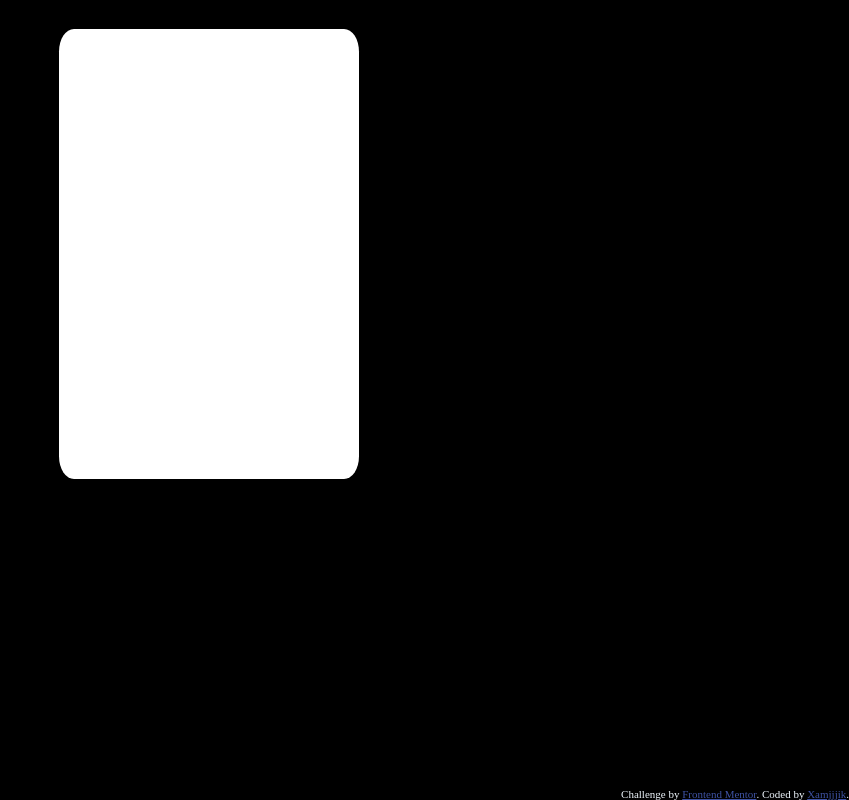
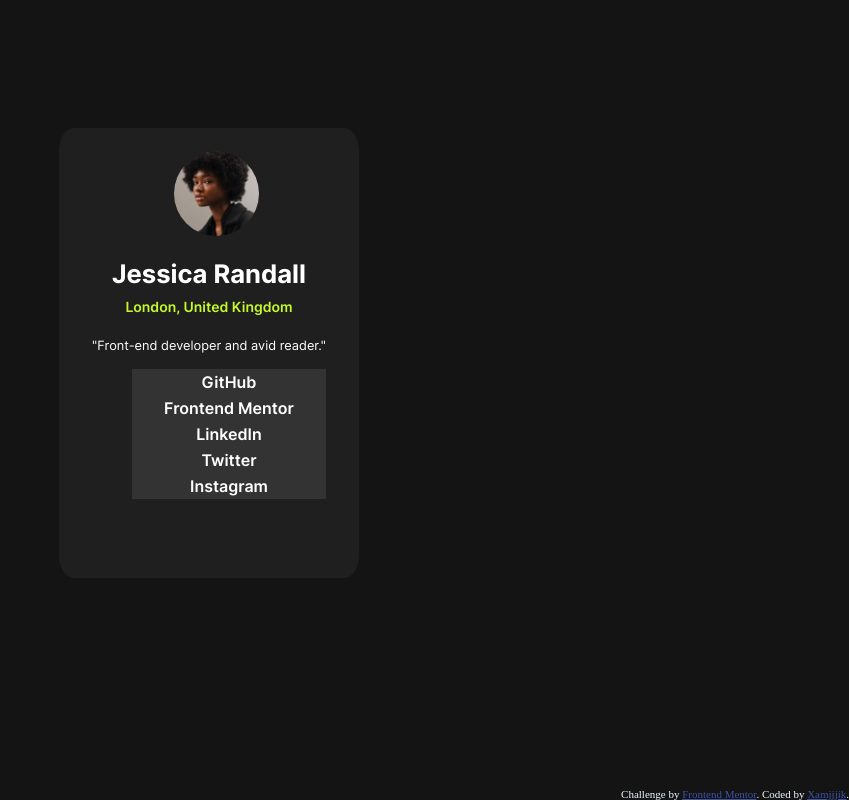
Before and after one commit to xamjjjik/social-profil-challenge, a plain HTML site: page index.html in a window 1280 px wide. Shown: the whole page, without its empty margins (431-1280 px from the left). Drawn offline with Linux system fonts and the light colour scheme.

Commit message:
progress in form

```diff
--- a/index.html
+++ b/index.html
@@ -30,10 +30,23 @@
     <container>
       <main>
         <div class="information-block">
-          <h1>
-            Jessica Randall London, United Kingdom "Front-end developer and avid
-            reader." GitHub Frontend Mentor LinkedIn Twitter Instagram
-          </h1>
+          <img
+            class="photo"
+            src="./assets/images/avatar-jessica.jpeg"
+            alt="jessica-randall-photo"
+          />
+          <div class="text">
+            <h1>Jessica Randall</h1>
+            <h2>London, United Kingdom</h2>
+            <h3>"Front-end developer and avid reader."</h3>
+            <ul>
+              <li>GitHub</li>
+              <li>Frontend Mentor</li>
+              <li>LinkedIn</li>
+              <li>Twitter</li>
+              <li>Instagram</li>
+            </ul>
+          </div>
         </div>
         <div class="attribution">
           Challenge by
--- a/style.css
+++ b/style.css
@@ -1,10 +1,10 @@
 @font-face {
-  font-family: ;
-  src: url();
+  font-family: "Inter";
+  src: url(../assets/fonts/Inter-VariableFont_slntwght.ttf) format("truetype");
 }
 
 body {
-  background-color: black;
+  background-color: hsl(0, 0%, 8%);
   height: 100%;
 }
 
@@ -14,17 +14,61 @@ container {
   align-items: center;
   justify-content: center;
 }
-h1 {
-  color: white;
-}
 
 .information-block {
   width: 300px;
   height: 450px;
+  display: grid;
 
-  background: white;
+  background-color: hsl(0, 0%, 12%);
 
   border-radius: 5%;
+  margin: auto;
+  margin-top: 40%;
+  text-align: center;
+  justify-content: center;
+}
+.photo {
+  margin: auto;
+  margin-left: 35%;
+  margin-top: 10%;
+  margin-bottom: -25%;
+
+  border-radius: 50%;
+  width: 85px;
+  height: 85px;
+}
+.text {
+  font-family: "Inter";
+}
+
+h1 {
+  color: white;
+  font-weight: 700;
+  font-size: 1.6rem;
+}
+h2 {
+  color: hsl(75, 94%, 57%);
+  font-weight: 600;
+  font-size: 14px;
+  margin-top: -3.5%;
+}
+h3 {
+  color: white;
+  font-weight: 400;
+  font-size: 0.8rem;
+  margin-top: 10%;
+}
+ul {
+  display: block;
+  color: white;
+  font-weight: 600;
+  list-style-type: none;
+}
+
+li {
+  border: 3px solid hsl(0, 0%, 20%);
+  background-color: hsl(0, 0%, 20%);
   margin: auto;
 }
 
```
Also changed, not shown: assets/fonts/Inter-VariableFont_slntwght.ttf (renamed from assets/fonts/Inter-VariableFont_slnt,wght.ttf).
